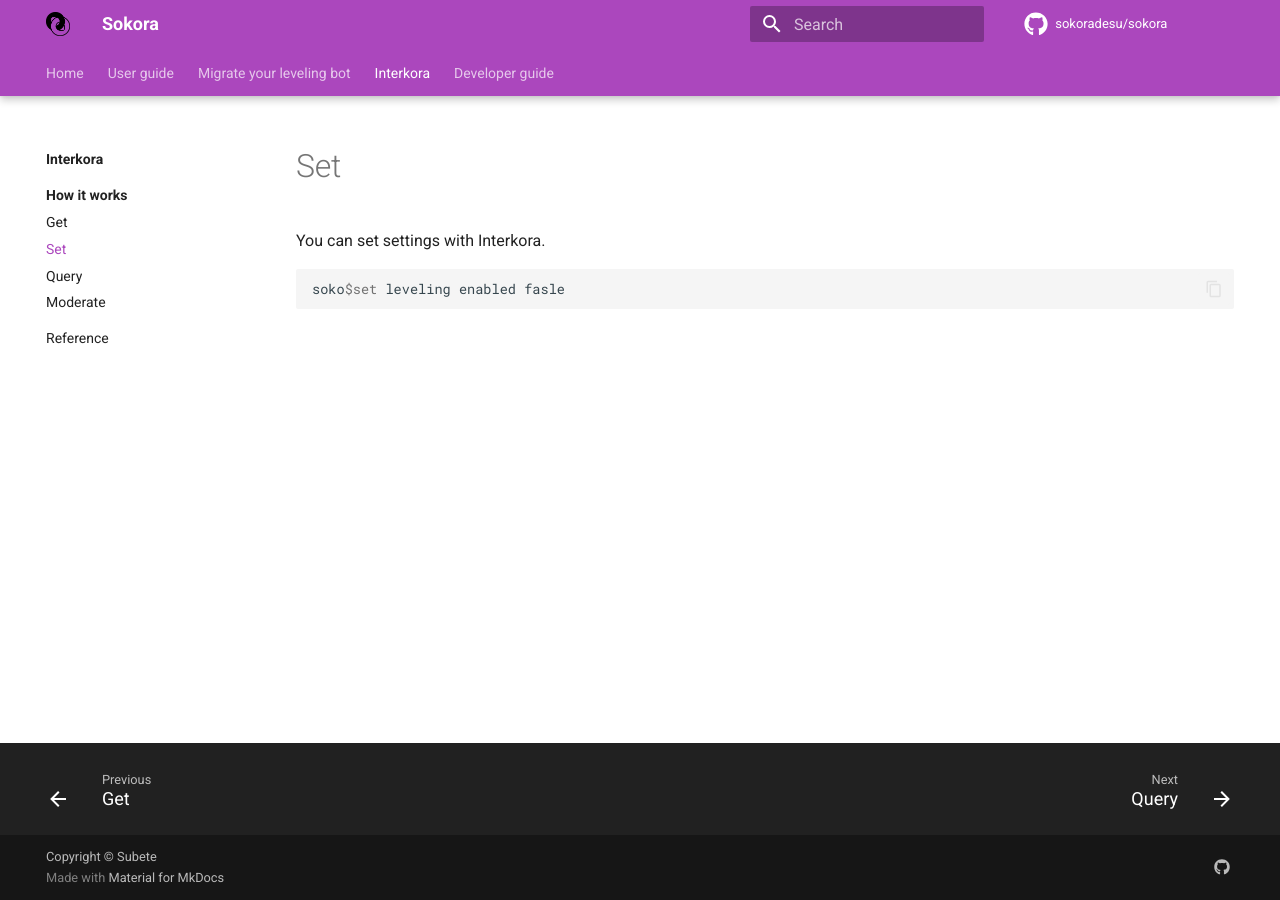
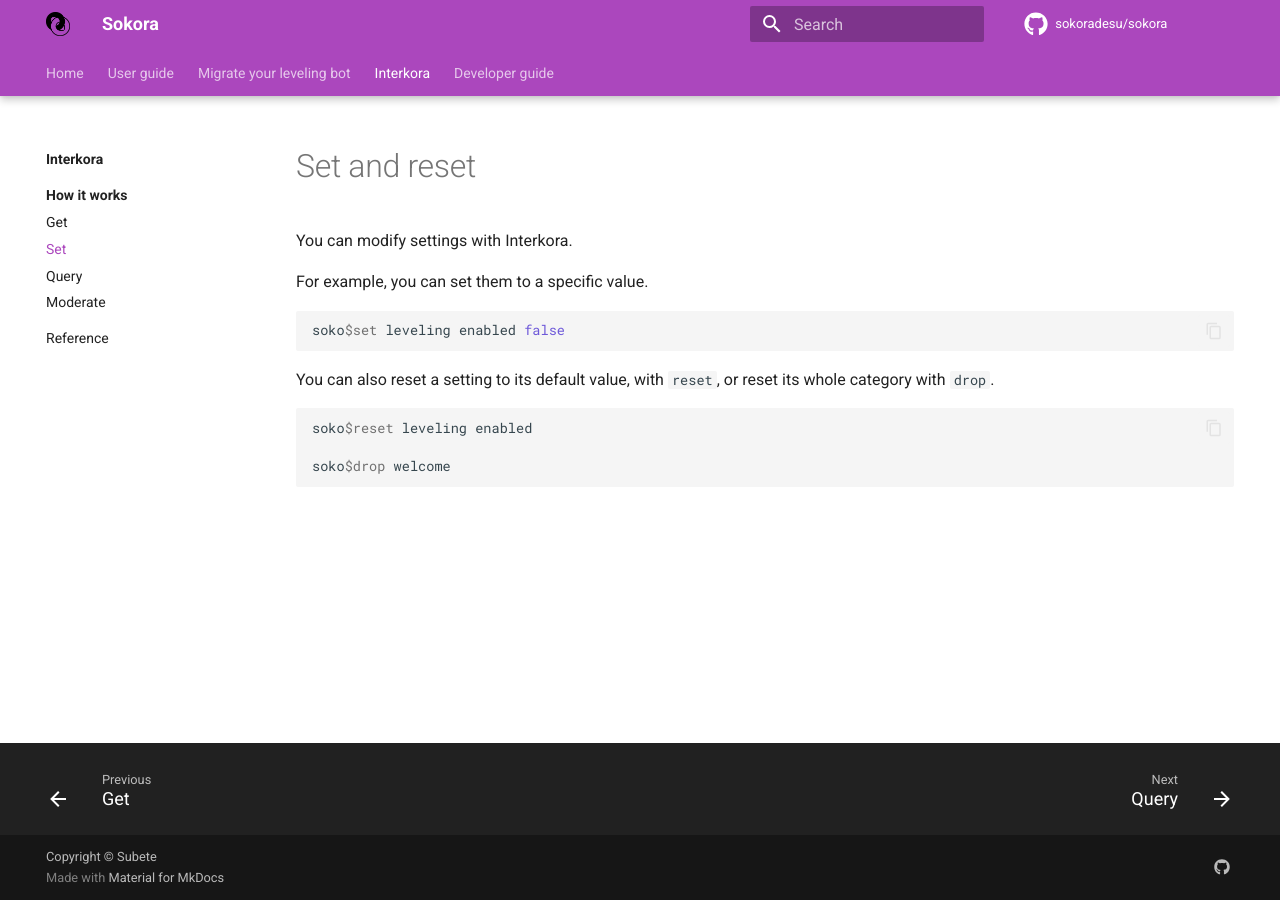
Before and after one commit to SokoraDesu/Docs, an MkDocs documentation site: the page built from docs/interkora/how/set.md, in a window 1280 px wide. Built offline with MkDocs 1.6.1 and Material for MkDocs 9.7.7, drawn with Linux system fonts in a browser that asks for light colours; comment, search, counter and statistics services are not loaded.

Commit message:
tiny fix
Signed-off-by: ZakaHaceCosas <zakahacecosas@protonmail.com>

````diff
--- a/docs/interkora/how/set.md
+++ b/docs/interkora/how/set.md
@@ -3,10 +3,20 @@ hide:
   - toc
 ---
 
-# Set
+# Set and reset
 
-You can set settings with Interkora.
+You can modify settings with Interkora.
+
+For example, you can set them to a specific value.
 
 ```bash
-soko$set leveling enabled fasle
+soko$set leveling enabled false
 ```
+
+You can also reset a setting to its default value, with `reset`, or reset its whole category with `drop`.
+
+```bash
+soko$reset leveling enabled
+
+soko$drop welcome
+```
````
Also changed, not shown: docs/interkora/how/query.md (+9 -0 lines).
